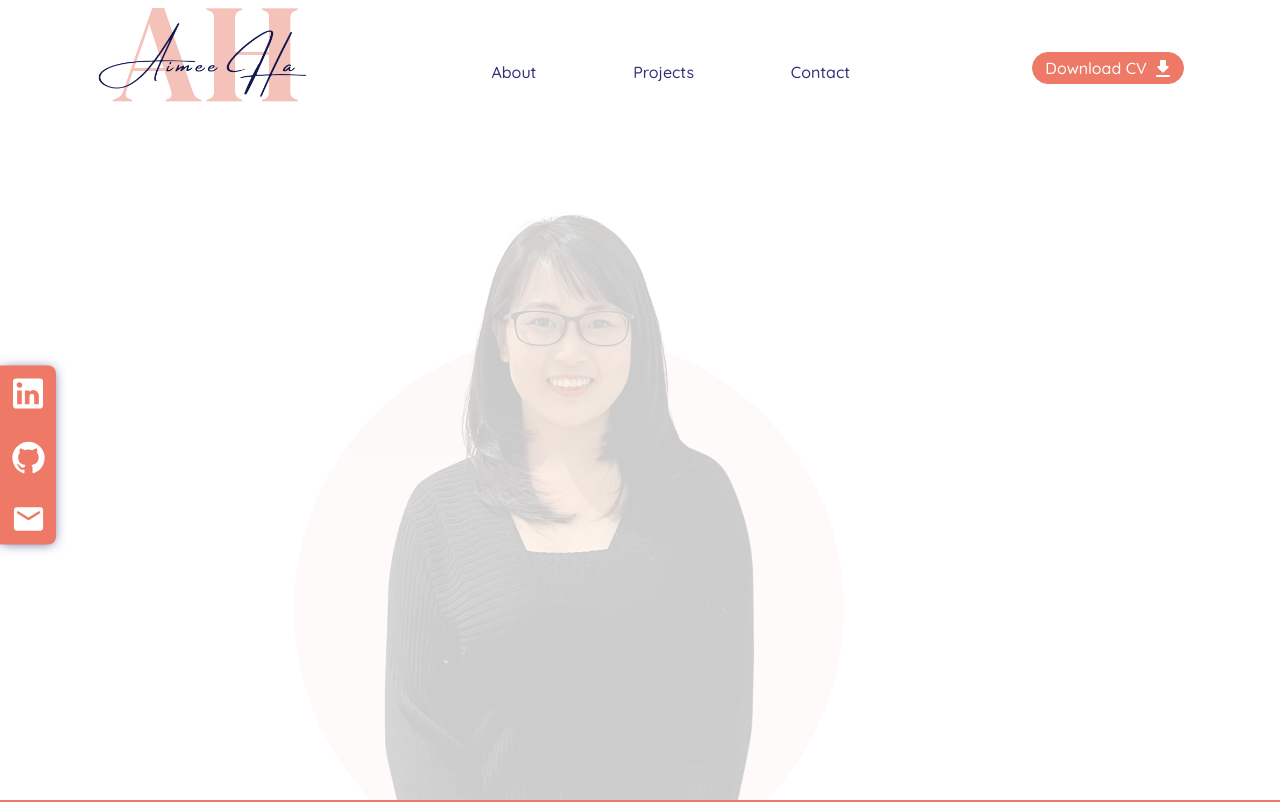
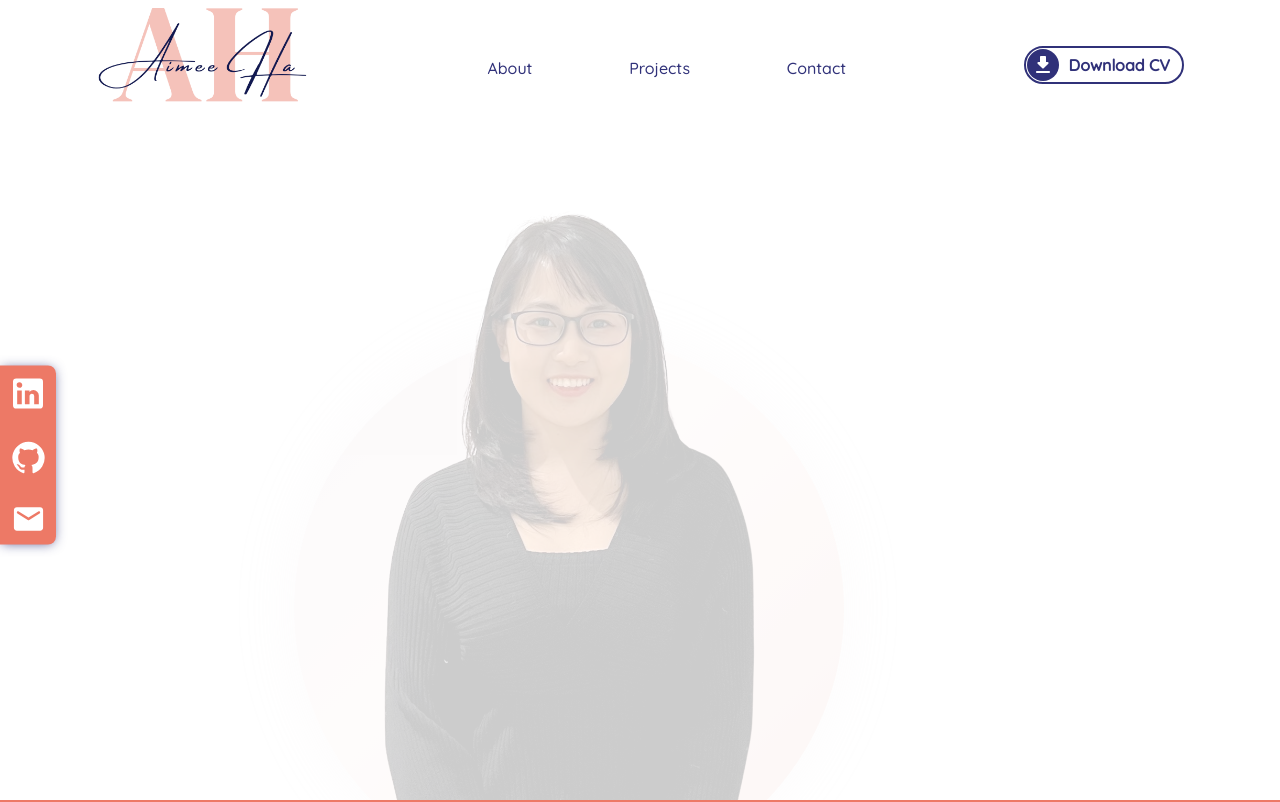
Before and after one commit to AimeeHa/Profile, a React (Vite) app in the folder react/profile/: page / in a window 1280 px wide. Shown: the top 802 px of the page. Built offline with nearby package versions, Linux system fonts and the light colour scheme.

Commit message:
added gradient & updated download button

```diff
--- a/react/profile/package.json
+++ b/react/profile/package.json
@@ -27,6 +27,8 @@
     "eslint-plugin-react-hooks": "^4.6.0",
     "eslint-plugin-react-refresh": "^0.4.3",
     "postcss": "^8.4.29",
+    "prettier": "^3.0.3",
+    "prettier-plugin-tailwindcss": "^0.5.5",
     "tailwindcss": "^3.3.3",
     "vite": "^4.4.5"
   }
--- a/react/profile/src/components/Header.jsx
+++ b/react/profile/src/components/Header.jsx
@@ -22,9 +22,10 @@ export default function Header(props) {
           element.scrollIntoView({ behavior: 'smooth', block: 'start' });
         }
       }}
-      className={`px-[4px] flex items-center justify-center hover:text-orange hover:cursor-pointer relative transition ease-in-out duration-300 ${
+      className={`px-[4px] flex items-center justify-center hover:text-orange hover:cursor-pointer
+      relative transition ease-in-out duration-300 ${
         isNotMobile
-          ? 'after:hover:bg-orange after:hover:absolute after:hover:top-[24px] after:hover:w-[calc(100%-16px)] after:hover:h-[3px] after:hover:rounded-[8px]'
+          ? 'after:hover:bg-orange after:hover:absolute after:hover:top-[24px] after:hover:w-[calc(100%-16px)] after:hover:h-[3px] after:hover:rounded-[8px] after:hover:transition after:hover:ease-in-out after:hover:duration-300'
           : 'h-[100%] w-[100%] border-t-[1px] border-t-solid border-t-grey'
       }`}
     >
@@ -32,11 +33,44 @@ export default function Header(props) {
     </li>
   ));
 
+  const downloadBtn = (
+    <div
+      className="group relative inline-block h-[38px] w-[160px]
+        leading-[18px] p-0 rounded-[500px] bg-primary
+        transition duration-500 border-[2px] border-blue border-solid
+      hover:bg-orange hover:border-orange hover:cursor-pointer"
+    >
+      <span
+        className="flex items-center justify-center bg-blue text-primary
+          absolute h-[32px] w-[32px] top-[1px] left-[1px] rounded-[50%]
+          group-hover:left-[calc(100%-34px)]
+        group-hover:bg-primary group-hover:text-orange"
+      >
+        <DownloadRoundedIcon />
+        {/* TODO: attached file and allow download */}
+      </span>
+      <span
+        className="absolute right-[12px] flex items-center justify-center h-full
+          m-[0px,auto] text-[16px] font-[600] text-blue transition
+          duration-500 group-hover:left-[12px] group-hover:opacity-0 "
+      >
+        Download CV
+      </span>
+      <span
+        className="absolute left-[50px] flex items-center justify-center h-full
+          m-[0px,auto] opacity-0 text-[16px] font-[600] text-primary transition
+          duration-500 group-hover:left-[12px] group-hover:opacity-100"
+      >
+        Click to start
+      </span>
+    </div>
+  );
+
   return (
     <>
       <nav
-        className="w-full h-[100px] flex items-center bg-primary text-blue font-title py-4 px-4 justify-between
-        laptop:px-24 laptop:h-[110px]
+        className="w-full h-[100px] flex items-center bg-primary text-blue font-title
+        py-4 px-4 justify-between laptop:px-24 laptop:h-[110px]
         desktop:px-24 desktop:h-[120px]
         tablet:px-12 tablet:h-[110px] tablet:text-[16px]"
       >
@@ -50,17 +84,14 @@ export default function Header(props) {
         {isNotMobile ? (
           // Nav bar on other devices
           <>
-            <ul className="w-1/2 flex flex-row h-[75%] items-end hover:cursor-pointer justify-evenly">
+            <ul
+              className="w-1/2 flex flex-row h-[75%] items-end hover:cursor-pointer justify-evenly
+            pb-[4px]"
+            >
               {navItemsMapping}
             </ul>
             <div className="w-max flex flex-row h-[75%] items-end hover:cursor-pointer justify-end ">
-              <div className="download-btn">
-                <div>Download CV</div>
-                {/* TODO: attached file and allow download */}
-                <div>
-                  <DownloadRoundedIcon />
-                </div>
-              </div>
+              {downloadBtn}
             </div>
           </>
         ) : (
@@ -80,15 +111,20 @@ export default function Header(props) {
                       style={{ height: '30px', width: '30px' }}
                     />
                   </div>
-                  <div className="h-1/3 w-screen z-20 absolute top-[100px] right-0 flex flex-col items-center gap-[36px] bg-primary text-blue shadow-[0_5px_5px_0_rgba(0,0,0,.1)]">
-                    <ul className="h-[100%] w-screen grid grid-rows-4 grid-cols-1 items-center justify-center text-[16px]">
+                  <div
+                    className="h-1/3 w-screen z-20 absolute top-[100px] right-0 flex flex-col
+                  items-center gap-[36px] bg-primary text-blue shadow-[0_5px_5px_0_rgba(0,0,0,.1)]"
+                  >
+                    <ul
+                      className="h-[100%] w-screen grid grid-rows-4 grid-cols-1 items-center
+                    justify-center text-[16px]"
+                    >
                       {navItemsMapping}
-                      <li className="h-[100%] w-[100%] border-t-[1px] border-t-solid border-t-grey flex items-center justify-center">
-                        <div className="download-btn">
-                          <div>Download CV</div>
-                          <DownloadRoundedIcon />
-                          {/* TODO: */}
-                        </div>
+                      <li
+                        className="h-[100%] w-[100%] border-t-[1px] border-t-solid border-t-grey
+                      flex items-center justify-center"
+                      >
+                        {downloadBtn}
                       </li>
                     </ul>
                   </div>
--- a/react/profile/src/index.css
+++ b/react/profile/src/index.css
@@ -6,11 +6,17 @@
 
 @layer components {
   .section-root {
-    @apply w-full h-max py-[24px] laptop:h-[calc(100vh-110px)] laptop:py-0 desktop:h-[calc(100vh-120px)] desktop:py-0 tablet:py-[36px] relative flex justify-center items-center gap-6 px-8 tablet:px-12 laptop:px-16 desktop:px-24 bg-primary;
+    @apply w-full h-max py-[24px] laptop:h-[calc(100vh-110px)] laptop:py-0
+    desktop:h-[calc(100vh-120px)] desktop:py-0 tablet:py-[36px]
+    relative flex justify-center items-center gap-6 px-8 tablet:px-12
+    laptop:px-16 desktop:px-24 bg-primary;
   }
 
   .section-title {
-    @apply font-[600] text-[24px] text-center w-screen pt-[32px] laptop:pt-[42px]  desktop:pt-[48px] relative after:absolute after:content-[""] after:w-[52px] after:h-[4px] after:rounded-[12px] after:bg-orange after:left-1/2 after:translate-x-[-50%];
+    @apply font-[600] text-[24px] text-center w-screen pt-[32px]
+    laptop:pt-[42px]  desktop:pt-[48px] relative after:absolute
+    after:content-[""] after:w-[52px] after:h-[4px] after:rounded-[12px]
+    after:bg-orange after:left-1/2 after:translate-x-[-50%];
   }
 
   .form-div {
@@ -23,11 +29,9 @@
 
   .form-div > input,
   .form-div > textarea {
-    @apply w-[calc(100%-24px)] py-[12px] rounded-[8px] bg-white border-[1px] border-solid border-transparent focus:border-blue focus:border-solid focus:border-[1px] focus:outline-none;
-  }
-
-  .download-btn {
-    @apply flex flex-row gap-[4px] items-center justify-center pr-[8px] pl-[12px] py-[2px] border-[1px] border-solid rounded-[18px]  text-primary bg-orange border-orange tablet:w-[152px] hover:bg-blue hover:border-blue hover:text-white hover:cursor-pointer transition ease-in-out duration-300;
+    @apply w-[calc(100%-24px)] py-[12px] rounded-[8px] bg-white border-[1px]
+    border-solid border-transparent focus:border-blue focus:border-solid
+    focus:border-[1px] focus:outline-none;
   }
 }
 
--- a/react/profile/tailwind.config.js
+++ b/react/profile/tailwind.config.js
@@ -52,6 +52,24 @@ export default {
           '0%': { transform: 'translateX(10%)', opacity: '0' },
           '100%': { transform: 'translateX(0%)', opacity: '1' },
         },
+        gradient: {
+          '0%': {
+            backgroundPosition: '0% 50%',
+            background: 'linear-gradient(-45deg, #e6aca3, #faeeeb, #c7c7eb)',
+            backgroundSize: '300% 300%',
+            boxShadow: '-1px -1px 60px 0px rgba(199,199,235,0.5)',
+          },
+          '50%': {
+            backgroundPosition: '100% 50%',
+            boxShadow: '-1px -1px 60px 0px rgba(245,232,226,0.8)',
+          },
+          '100%': {
+            backgroundPosition: '0% 50%',
+            background: 'linear-gradient(-45deg,  #e6aca3, #faeeeb, #c7c7eb)',
+            backgroundSize: '300% 300%',
+            boxShadow: '-1px -1px 60px 0px rgba(199,199,235,0.5)',
+          },
+        },
       },
       animation: {
         scrollTop: 'scrollTop 1s ease-in-out infinite',
@@ -59,6 +77,7 @@ export default {
         greetingSlideSmall: 'greetingSlideSmall 1s linear',
         heroPhotoLarge: 'heroPhotoLarge 2s linear',
         heroPhotoSmall: 'heroPhotoSmall 1s linear',
+        gradient: 'gradient 10s ease infinite',
       },
     },
     screens: {
```
Also changed, not shown: react/profile/src/components/Hero.jsx (+46 -10 lines), 1 other file (tests, documents, lock files or other folders).
